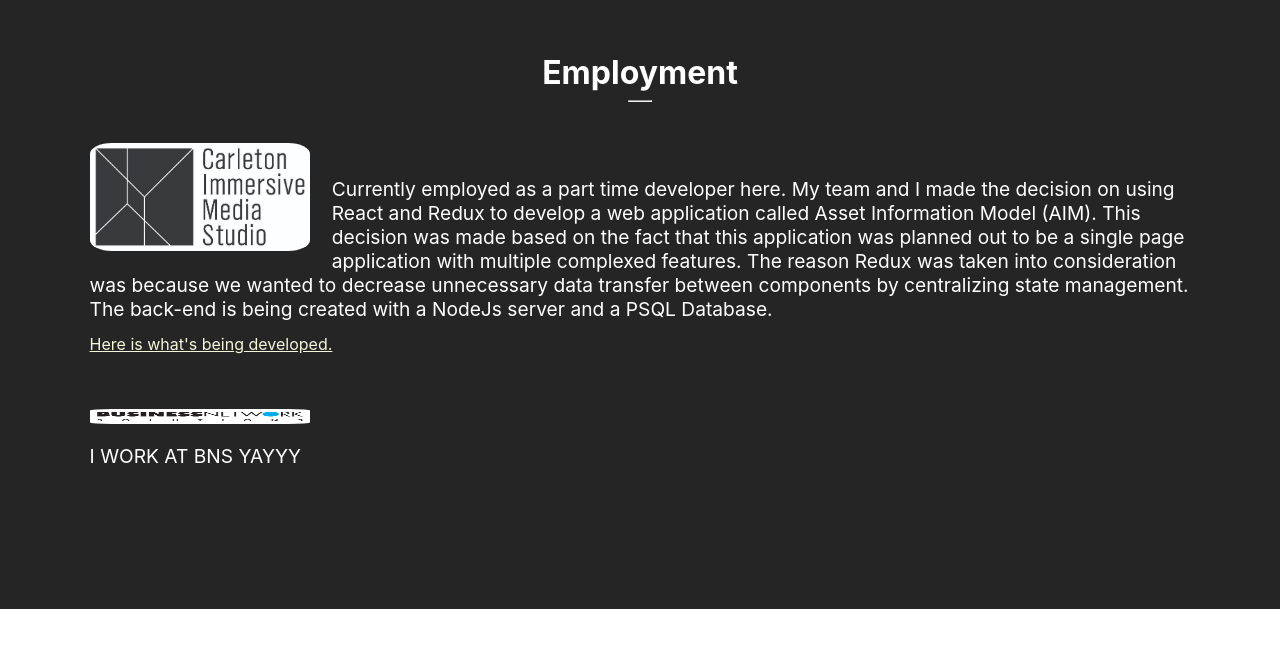
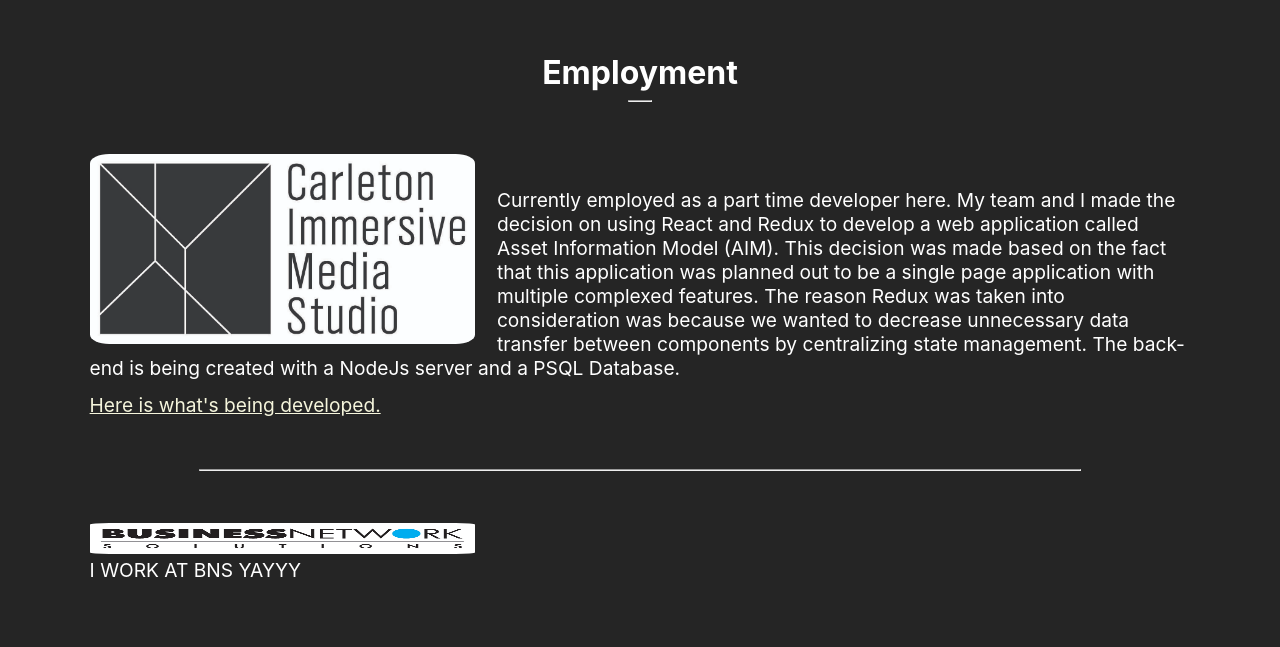
Before and after one commit to ShaneMatthias/ShaneMatthias.github.io, a React (Create React App) app: page / in a window 1280 px wide. Shown: the part 1368-2015 px from the top of the page. Before the commit the page ends 1977 px from the top, so only its background shows below. Built offline with nearby package versions, Linux system fonts and the light colour scheme.

Commit message:
Heading to bed..

```diff
--- a/package.json
+++ b/package.json
@@ -6,7 +6,8 @@
     "react": "^16.5.2",
     "react-dom": "^16.5.2",
     "react-parallax": "^2.0.0",
-    "react-scripts": "2.0.4"
+    "react-scripts": "2.0.4",
+    "react-scroll": "^1.7.10"
   },
   "scripts": {
     "start": "react-scripts start",
--- a/src/components/Employment.js
+++ b/src/components/Employment.js
@@ -22,6 +22,7 @@ export const Employment = () => {
             </h1>
             <a href='http://cims.carleton.ca/#/blogs/MappingEasternOntario'> Here is what's being developed.</a>
           </div>
+          <hr></hr>
 
           <div className='emp-bns'>
             <img alt='BNS' className='bns' src={require('../images/bns.png')} />
--- a/src/styles/Employment.css
+++ b/src/styles/Employment.css
@@ -18,11 +18,11 @@
 }
 
 .emp-content img {
-    border-radius: 10%;
+    border-radius: 5%;
     margin-right: 2%;
     float: left;
-    width: 20%;
-    height: 20%;
+    width: 35%;
+    height: 35%;
 }
 
 .emp-content h1 {
@@ -30,6 +30,7 @@
     font-size: 120%;
     font-weight: normal;
     padding-top: 2%;
+    /* overflow: hidden; */
 }
 
 .emp-title hr {
@@ -37,11 +38,20 @@
 }
 
 .emp-cims {
-    padding-bottom: 5%;
-    padding-top: 3%;
+    padding-bottom: 4%;
+    padding-top: 4%;
 }
 
 .emp-cims a {
     color: beige;
-    font-size: 100%;
+    font-size: 120%;
 }
+
+.emp-content hr {
+    width: 80%;
+}
+
+.emp-bns {
+    padding-top: 4%;
+    padding-bottom: 4%;
+}
```
Also changed, not shown: 1 other file (tests, documents, lock files or other folders).
